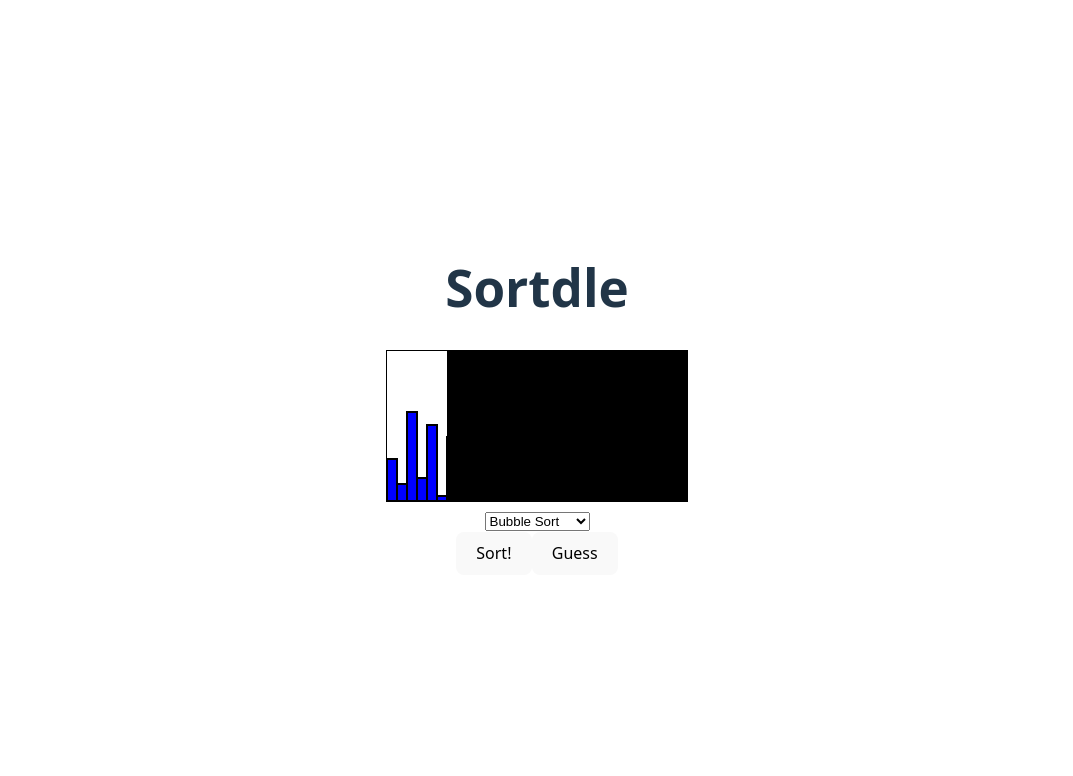
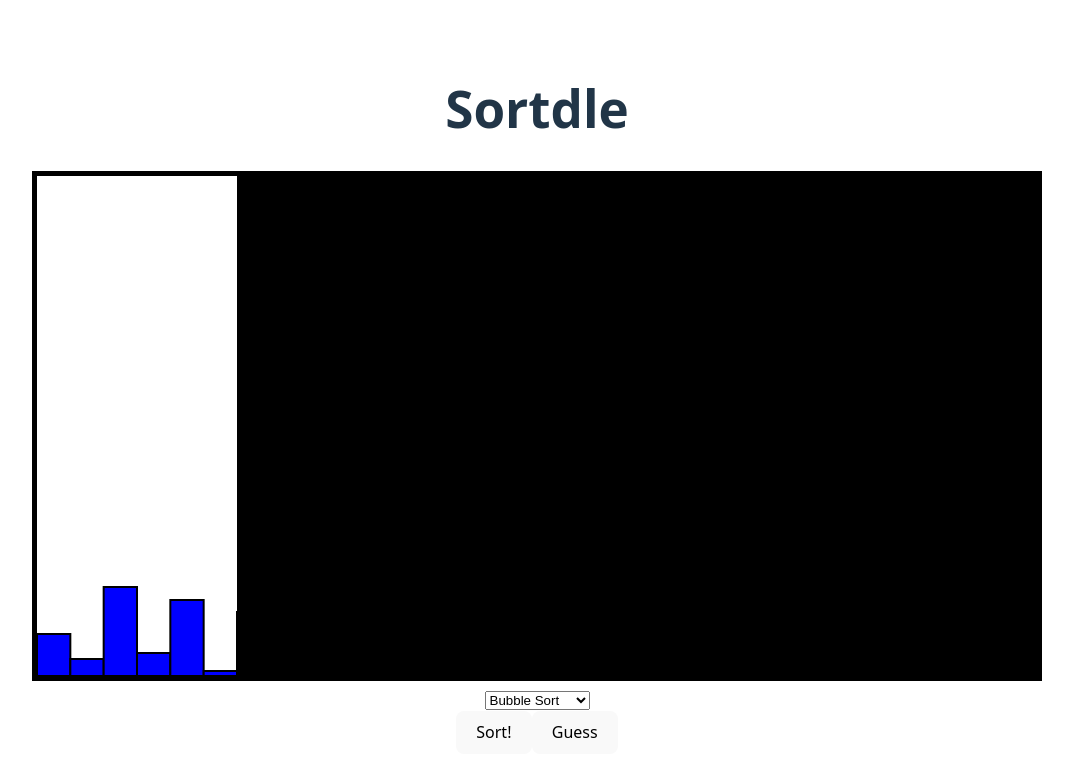
Before and after one commit to Salsasp/sortdle, a React (Vite) app in the folder client/: page / in a window 1280 px wide. Shown: the top 776 px of the page, without its empty margins (103-1176 px from the left). Built offline with nearby package versions, Linux system fonts and the light colour scheme.

Commit message:
move canvas size from css to inline to fix blurry render bug

```diff
--- a/client/src/Components/SortCanvas.tsx
+++ b/client/src/Components/SortCanvas.tsx
@@ -26,7 +26,7 @@ const SortCanvas = forwardRef((props: SortCanvasProps, ref) => {
 
     return (
         <div>
-            <canvas id="sort-canvas" ref={canvasRef}></canvas>
+            <canvas width={"1000px"} height={"500px"} id="sort-canvas" ref={canvasRef}></canvas>
         </div>
     )
 });
--- a/client/src/Components/stylesheets/sortcanvas.css
+++ b/client/src/Components/stylesheets/sortcanvas.css
@@ -1,5 +1,3 @@
 #sort-canvas {
-    border:1px solid #000000;
-    width: 1000;
-    height: 500;
+    border:5px solid #000000;
 }
```
